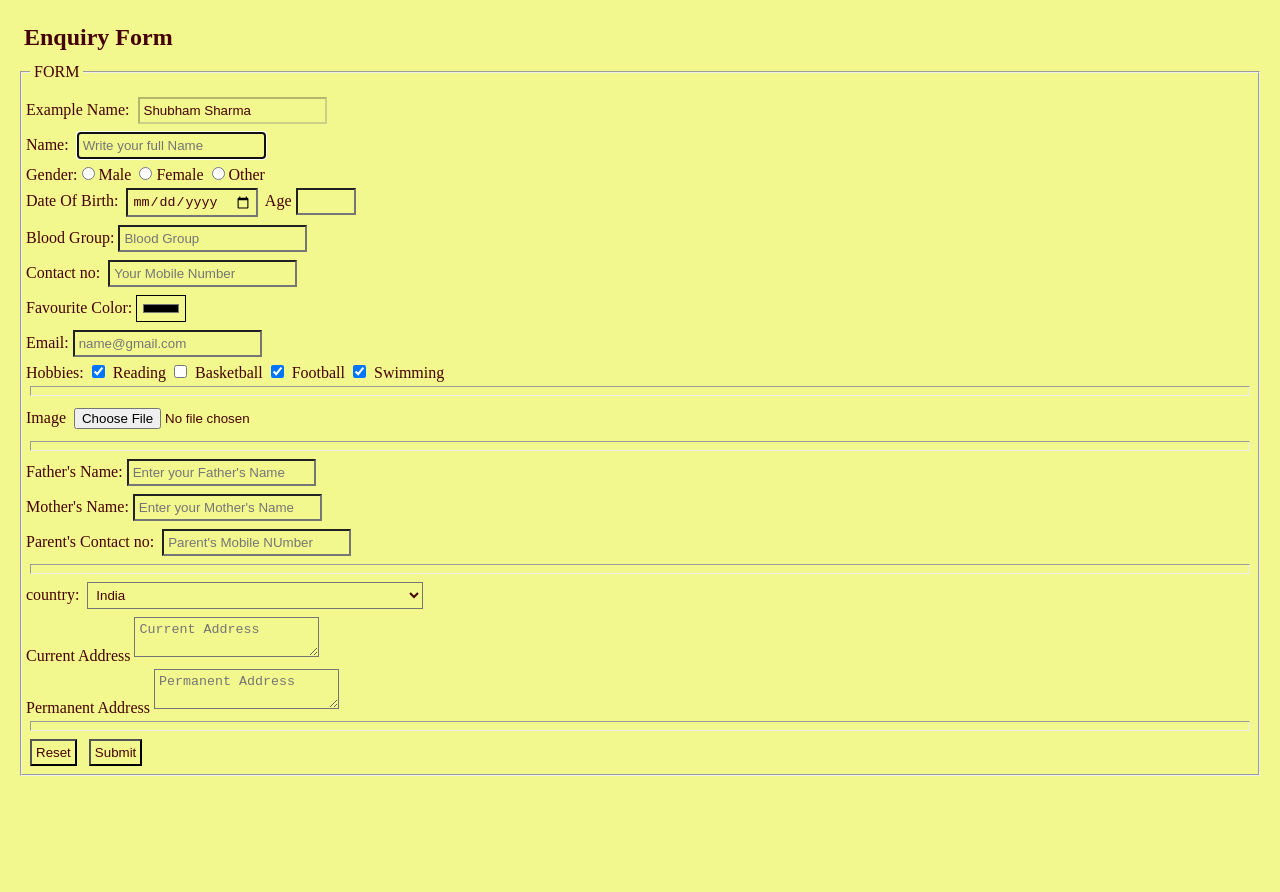
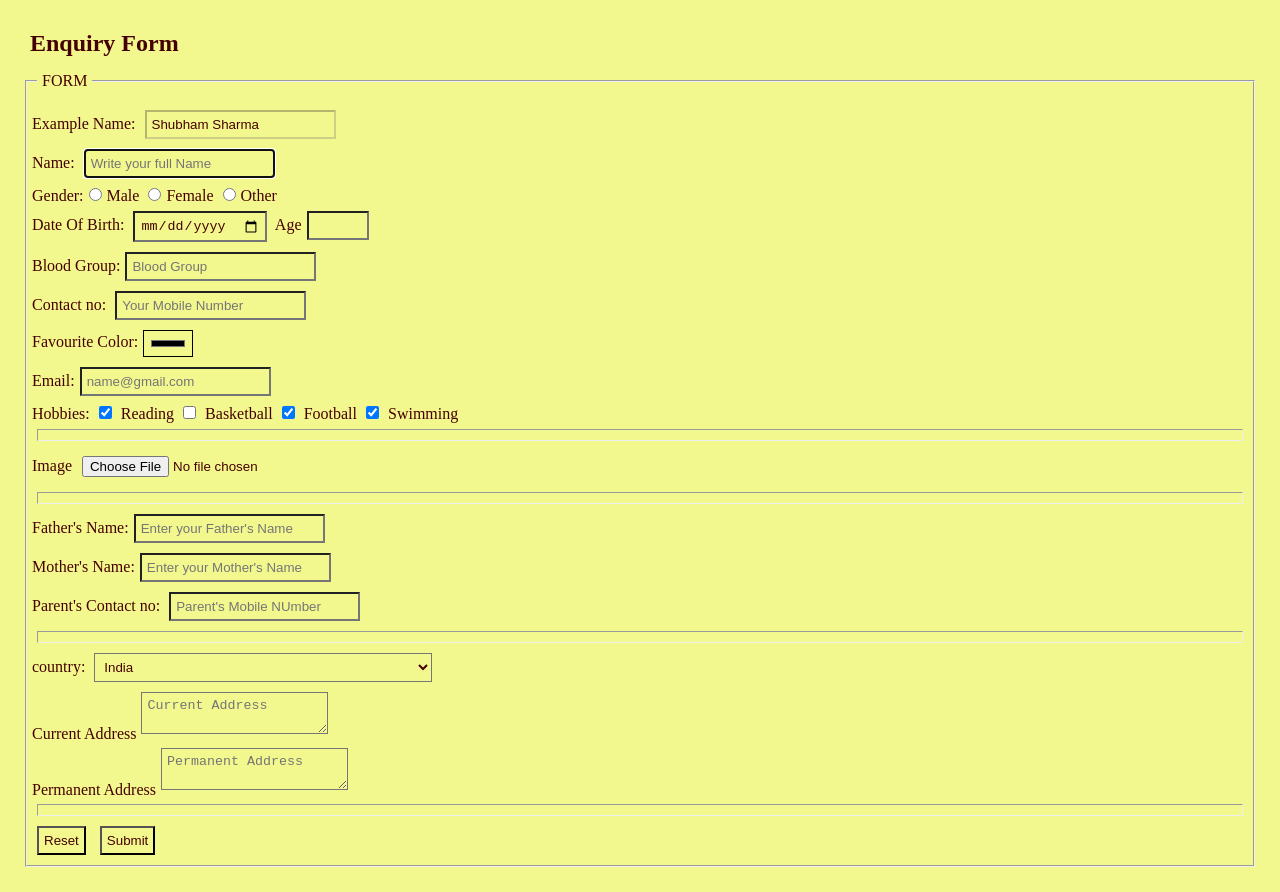
Before and after one commit to SharmaShubham94/Basic-form-sample, a plain HTML site: page index.html in a window 1280 px wide. Before the commit the page ends 800 px from the top, so only its background shows below. Drawn offline with Linux system fonts and the light colour scheme.

Commit message:
Update index.html

```diff
--- a/index.html
+++ b/index.html
@@ -6,8 +6,8 @@
     <title>Html</Html:5></title>
     <style>
         *{
-            padding:4px;
-            margin:4px;
+            padding:5px;
+            margin:5px;
             background-color: rgb(243, 248, 142);
             color:rgb(69, 1, 1)
         }
```
